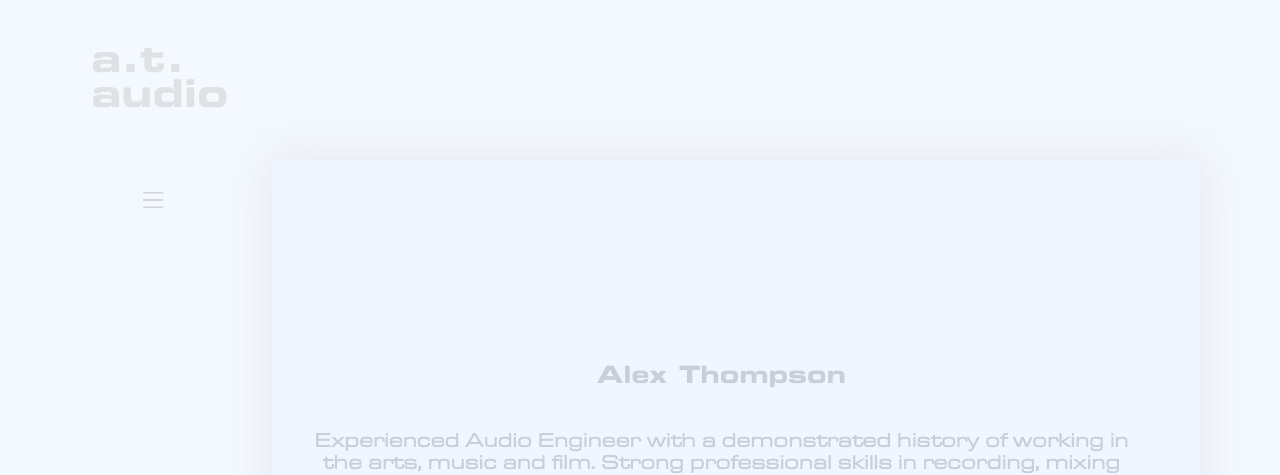
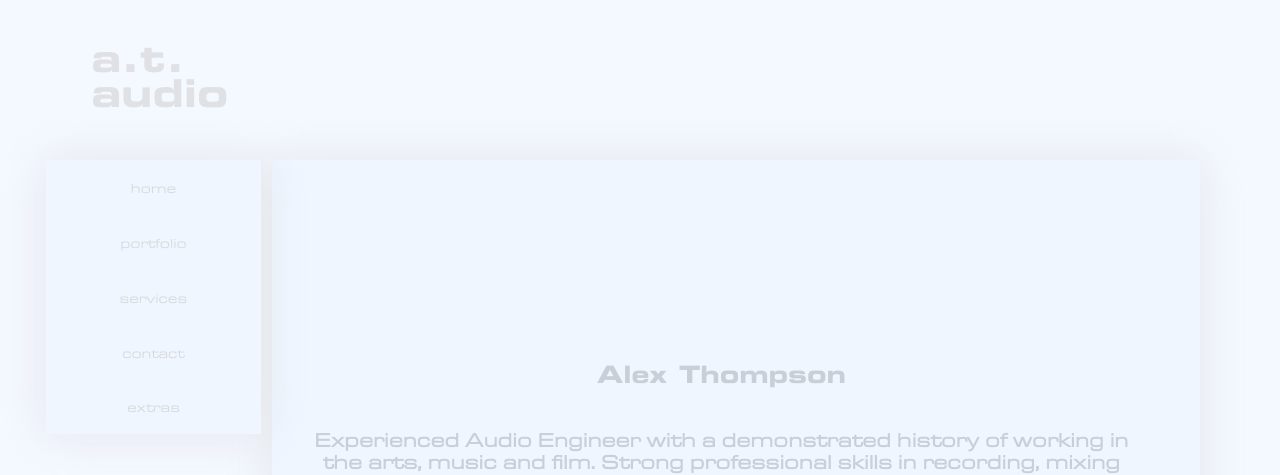
Before and after one commit to Peter-Luber/alexworld, a React (Create React App) app: page / in a window 1280 px wide. Shown: the top 475 px of the page. Built offline with nearby package versions, Linux system fonts and the light colour scheme; the HTML template or start-up script is replaced by a standard one.

Commit message:
more responsive stuff

```diff
--- a/src/components/container/NavBar.js
+++ b/src/components/container/NavBar.js
@@ -18,7 +18,7 @@ function NavBar(props) {
   `;
 
   const LeftBox = styled.div`
-    display: ${props.menuState};
+    display: flex;
     flex-direction: column;
     justify-content: space-around;
     align-items: center;
@@ -29,7 +29,8 @@ function NavBar(props) {
     filter: drop-shadow(0vh 0vh 3vh #d4d4d47a);
     background-color: rgb(239, 246, 255);
     @media (max-width: 768px) {
-      width: 90%
+      width: 90%;
+      display: ${props.menuState};
     }
   `;
 
--- a/src/components/display/Burger.js
+++ b/src/components/display/Burger.js
@@ -3,12 +3,15 @@ import styled from "styled-components";
 import BurgerSrc from "../../img/burger.svg";
 
 const BurgerBox = styled.div`
-  display: flex;
+  display: none;
   justify-content: center;
   align-items: center;
   width: 100%;
   height: 10vh;
   background-color: rgba(235, 235, 235, 0);
+  @media (max-width: 768px) {
+    display: flex;
+  }
 `;
 
 const BurgerImg = styled.img`
--- a/src/components/display/Link.js
+++ b/src/components/display/Link.js
@@ -4,7 +4,7 @@ import styled from "styled-components";
 const CustomButton = styled.button`
   text-indent: 0;
   font-family: "Eurostile";
-  font-size: 1rem;
+  font-size: 0.8rem;
   color: rgba(209, 209, 209, 0.808);
   background-color: rgba(239, 246, 255, 0);
   border-style: none;
```
